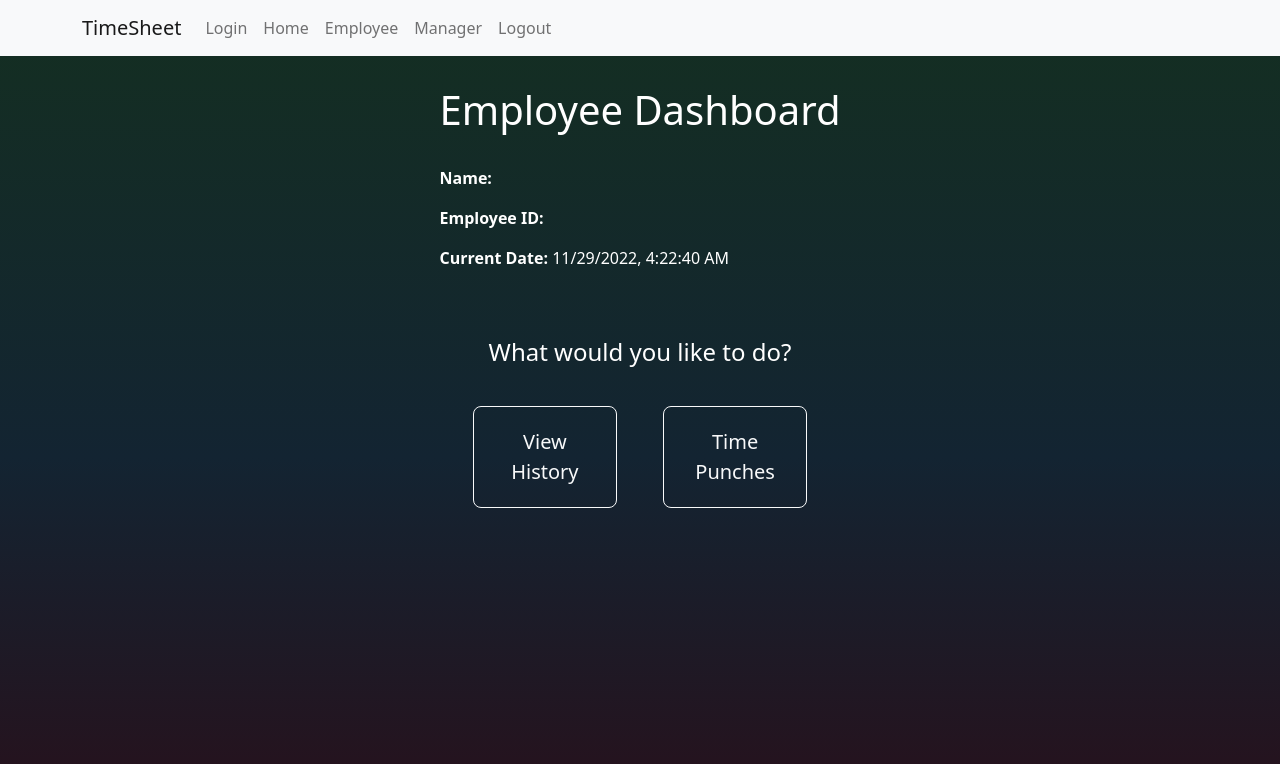
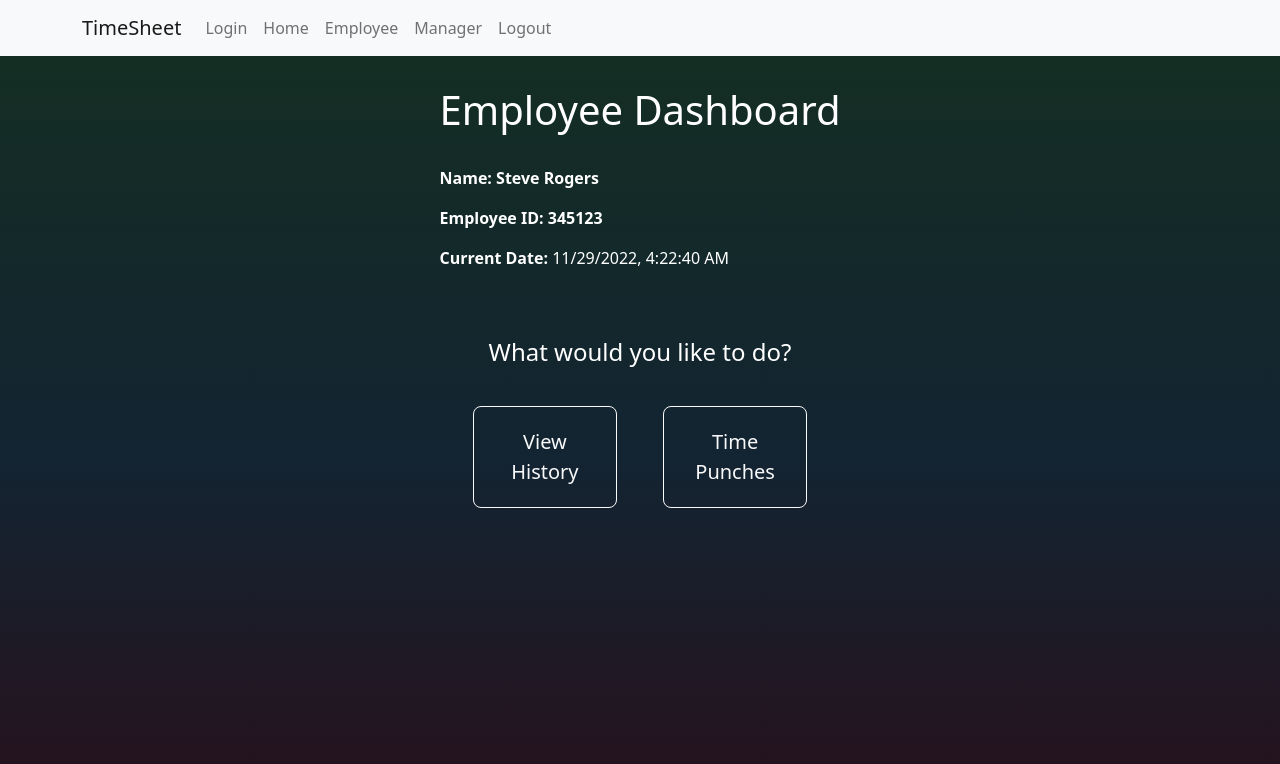
Before and after one commit to sakshishah6/employee-logging-system, a React (Create React App) app: page /employee in a window 1280 px wide. Shown: the top 764 px of the page. Built offline with nearby package versions, Linux system fonts and the light colour scheme.

Commit message:
dummy data entry

```diff
--- a/src/views/Employee.jsx
+++ b/src/views/Employee.jsx
@@ -4,27 +4,27 @@ import React, { useState, useEffect } from 'react';
 
 export const Employee = () => {
     let navigate = useNavigate();
-    const navigateToHistory = () =>{
+    const navigateToHistory = () => {
         let path = `/employee-history`;
         navigate(path);
     };
-    const navigateToTimePunches = () =>{
+    const navigateToTimePunches = () => {
         let path = `/employee-time-punches`;
         navigate(path);
     };
     const [dt, setDt] = useState(new Date().toLocaleString());
     useEffect(() => {
-        let secTimer = setInterval( () => {
-          setDt(new Date().toLocaleString())
-        },1000)
+        let secTimer = setInterval(() => {
+            setDt(new Date().toLocaleString())
+        }, 1000)
         return () => clearInterval(secTimer);
     }, []);
     return (
         <div className="employee">
             <h1>Employee Dashboard</h1>
             <br></br>
-            <p><strong>Name:</strong> </p>
-            <p><strong>Employee ID:</strong> </p>
+            <p><strong>Name: Steve Rogers</strong> </p>
+            <p><strong>Employee ID: 345123</strong> </p>
             <p><strong>Current Date:</strong> {dt}</p>
             <br></br><br></br>
             <div id="emp">
--- a/src/views/EmployeeEndBreak.jsx
+++ b/src/views/EmployeeEndBreak.jsx
@@ -20,8 +20,8 @@ export const EmployeeEndBreak = () => {
         return () => clearInterval(secTimer);
     }, []);
 
-    const employeeID = 4;
-    const employeeName = "MarkW";
+    const employeeID = 345123;
+    const employeeName = "Steve Rogers";
 
     // need to make name and userID dynamic
     useEffect(() => {
--- a/src/views/EmployeeEndShift.jsx
+++ b/src/views/EmployeeEndShift.jsx
@@ -20,8 +20,8 @@ export const EmployeeEndShift = () => {
         return () => clearInterval(secTimer);
     }, []);
 
-    const employeeID = 4;
-    const employeeName = "MarkW";
+    const employeeID = 345123;
+    const employeeName = "Steve Rogers";
 
     // need to make name and userID dynamic
     useEffect(() => {
--- a/src/views/EmployeeHistory.jsx
+++ b/src/views/EmployeeHistory.jsx
@@ -38,8 +38,8 @@ export const EmployeeHistory = () => {
         <div className="employee">
             <h1>Employee Dashboard</h1>
             <br></br>
-            <p><strong>Name:</strong> </p>
-            <p><strong>Employee ID:</strong> </p>
+            <p><strong>Name: Steve Rogers</strong> </p>
+            <p><strong>Employee ID: 345123</strong> </p>
             <p><strong>Current Date:</strong> {dt}</p>
             <br></br>
             <div>
--- a/src/views/EmployeeStartBreak.jsx
+++ b/src/views/EmployeeStartBreak.jsx
@@ -21,8 +21,8 @@ export const EmployeeStartBreak = () => {
         return () => clearInterval(secTimer);
     }, []);
 
-    const employeeID = 4;
-    const employeeName = "MarkW";
+    const employeeID = 345123;
+    const employeeName = "Steve Rogers";
     var checkCall = true;
 
 
--- a/src/views/EmployeeStartShift.jsx
+++ b/src/views/EmployeeStartShift.jsx
@@ -21,8 +21,8 @@ export const EmployeeStartShift = () => {
         return () => clearInterval(secTimer);
     }, []);
 
-    const employeeID = 4;
-    const employeeName = "MarkW";
+    const employeeID = 345123;
+    const employeeName = "Steve Rogers";
     var checkCall = true;
 
     // need to make name and userID dynamic
--- a/src/views/Manager.jsx
+++ b/src/views/Manager.jsx
@@ -7,8 +7,11 @@ export const Manager = () => {
 
     const [backendData, setBackendData] = useState([{}])
     //const [statusButtonsState, disableStatusButtons] = useState(true)
+    var shown = true;
 
     useEffect(() => {
+        if (shown) {
+            shown = false;
             fetch(`http://localhost:3002/api/employee`).then(
                 response => response.json()
             ).then(
@@ -16,6 +19,7 @@ export const Manager = () => {
                     setBackendData(data)
                 }
             )
+        }
     }, []);
 
     const handleAccepted = (uniqueID) => {
@@ -53,23 +57,26 @@ export const Manager = () => {
         //handleModified(uniqueID)
     }
 
-    const handleModified = () => {
-        document.getElementById("modify-form").style.visibility = "visible";
-        var uniqueid = document.getElementById("uniqueid").value;
-        var starttime = document.getElementById("starttime").value.toLocaleString();
-        var endtime = document.getElementById("endtime").value.toLocaleString();
-        var shifttype = document.getElementById("shifttype").value;
-        console.log("Modified")
-        fetch(`http://localhost:3002/api/employee/status/update/Modified/${uniqueid}/${starttime}/${endtime}/${shifttype}`).then(
-            response => response.json()
-        )
-            .then(
-                data => {
-                    setBackendData(data)
-                    console.log(data)
-                },
-                window.location.reload()
-            )
+    const handleModified2 = () => {
+        console.log("Hello")
+
+        //document.getElementById("modify-form").style.visibility = "visible";
+        // var uniqueid = document.getElementById("uniqueid").value;
+        // var starttime = document.getElementById("starttime").value.toLocaleString();
+        // var endtime = document.getElementById("endtime").value.toLocaleString();
+        // var shifttype = document.getElementById("shifttype").value;
+        // console.log("Modified")
+        // console.log(uniqueid)
+        // console.log(endtime)
+        // console.log(shifttype)
+        // fetch(`http://localhost:3002/api/employee/status/update/Modified/${uniqueid}/${starttime}/${endtime}/${shifttype}`).then(
+        //     response => response.json()
+        // )
+        //     .then(
+        //         data => {
+        //             setBackendData(data)
+        //             console.log(data)
+        //         })
     }
 
     const [dt, setDt] = useState(new Date().toLocaleString());
@@ -90,8 +97,8 @@ export const Manager = () => {
         <div className="manager">
             <h1>Manager Dashboard</h1>
             <br></br>
-            <p><strong>Name:</strong> </p>
-            <p><strong>Manager ID:</strong> </p>
+            <p><strong>Name: Steve Rogers</strong> </p>
+            <p><strong>Manager ID: 345123</strong> </p>
             <p><strong>Current Date:</strong> {dt}</p>
             <br></br>
             <Table striped bordered hover variant="dark">
@@ -163,7 +170,7 @@ export const Manager = () => {
                         <option value="Break">Break</option>
                     </select>
                     <br></br>
-                    <button id="modify-btn" onSubmit={handleModified}>Submit</button>
+                    <button id="modify-btn" onClick={() => handleModified2}>Submit</button>
                 </form>
             </div>
             <div id="back">
```
Also changed, not shown: 1 other file (tests, documents, lock files or other folders). Lines whose indentation alone changed are shown as unchanged.
